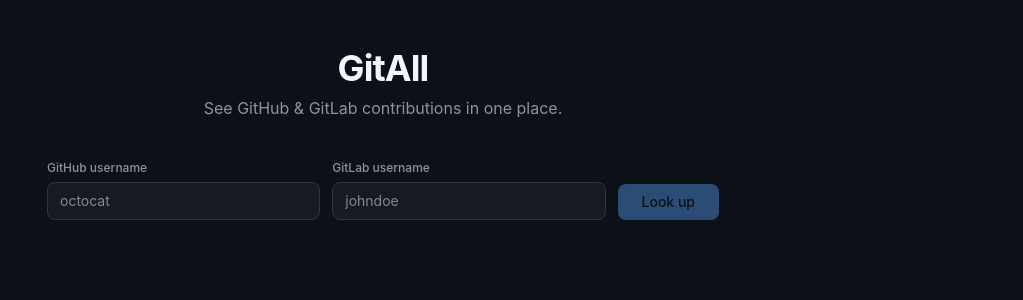
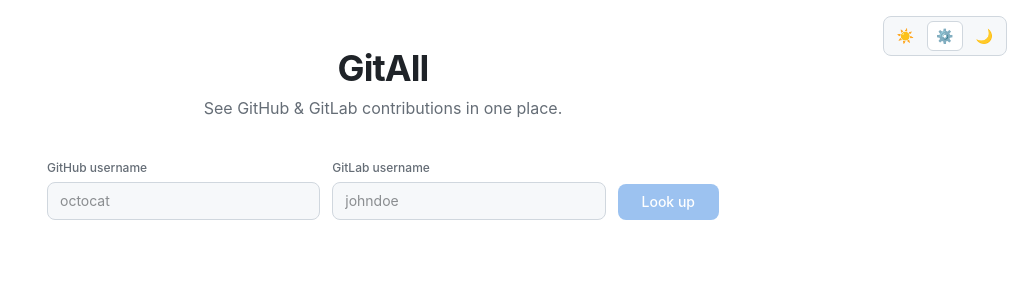
Before and after one commit to jason-shprintz/git-all, a Next.js app: page / in a window 1280 px wide. Shown: the top 300 px of the page, without its empty margins (257-1280 px from the left). Built offline with nearby package versions, Linux system fonts and the light colour scheme.

Commit message:
Add light mode support with system preference detection and theme toggle
Agent-Logs-Url: https://github.com/jason-shprintz/git-all/sessions/d1ec42ed-3073-4dde-865b-eafa06f29670

Co-authored-by: jason-shprintz <119976085+jason-shprintz@users.noreply.github.com>

```diff
--- a/src/app/globals.css
+++ b/src/app/globals.css
@@ -1,5 +1,6 @@
 @import "tailwindcss";
 
+/* ── Dark theme (default) ──────────────────────────────────────────── */
 :root {
   --bg: #0d1117;
   --bg-surface: #161b22;
@@ -33,6 +34,101 @@
   --ga-level-4: #5eead4;
 }
 
+/* Manual light override */
+[data-theme="light"] {
+  --bg: #ffffff;
+  --bg-surface: #f6f8fa;
+  --bg-elevated: #ffffff;
+  --border: #d0d7de;
+  --text-primary: #1f2328;
+  --text-secondary: #656d76;
+  --text-muted: #8b949e;
+  --accent: #0969da;
+  --accent-hover: #0550ae;
+
+  --level-0: #ebedf0;
+  --level-1: #9be9a8;
+  --level-2: #40c463;
+  --level-3: #30a14e;
+  --level-4: #216e39;
+
+  --gl-level-0: #ebedf0;
+  --gl-level-1: #ffdfb2;
+  --gl-level-2: #f5a623;
+  --gl-level-3: #e08300;
+  --gl-level-4: #b35900;
+
+  --ga-level-0: #ebedf0;
+  --ga-level-1: #b2f0e8;
+  --ga-level-2: #2dd4bf;
+  --ga-level-3: #0d9488;
+  --ga-level-4: #0f766e;
+}
+
+/* Manual dark override */
+[data-theme="dark"] {
+  --bg: #0d1117;
+  --bg-surface: #161b22;
+  --bg-elevated: #1c2128;
+  --border: #30363d;
+  --text-primary: #f0f6fc;
+  --text-secondary: #8b949e;
+  --text-muted: #484f58;
+  --accent: #58a6ff;
+  --accent-hover: #79c0ff;
+
+  --level-0: #161b22;
+  --level-1: #0e4429;
+  --level-2: #006d32;
+  --level-3: #26a641;
+  --level-4: #39d353;
+
+  --gl-level-0: #161b22;
+  --gl-level-1: #4a2600;
+  --gl-level-2: #7a4100;
+  --gl-level-3: #c96800;
+  --gl-level-4: #fd9a28;
+
+  --ga-level-0: #161b22;
+  --ga-level-1: #064e3b;
+  --ga-level-2: #0d9488;
+  --ga-level-3: #2dd4bf;
+  --ga-level-4: #5eead4;
+}
+
+/* System preference: light (when no manual choice has been set) */
+@media (prefers-color-scheme: light) {
+  :root:not([data-theme]) {
+    --bg: #ffffff;
+    --bg-surface: #f6f8fa;
+    --bg-elevated: #ffffff;
+    --border: #d0d7de;
+    --text-primary: #1f2328;
+    --text-secondary: #656d76;
+    --text-muted: #8b949e;
+    --accent: #0969da;
+    --accent-hover: #0550ae;
+
+    --level-0: #ebedf0;
+    --level-1: #9be9a8;
+    --level-2: #40c463;
+    --level-3: #30a14e;
+    --level-4: #216e39;
+
+    --gl-level-0: #ebedf0;
+    --gl-level-1: #ffdfb2;
+    --gl-level-2: #f5a623;
+    --gl-level-3: #e08300;
+    --gl-level-4: #b35900;
+
+    --ga-level-0: #ebedf0;
+    --ga-level-1: #b2f0e8;
+    --ga-level-2: #2dd4bf;
+    --ga-level-3: #0d9488;
+    --ga-level-4: #0f766e;
+  }
+}
+
 body {
   background: var(--bg);
   color: var(--text-primary);
--- a/src/app/layout.tsx
+++ b/src/app/layout.tsx
@@ -1,10 +1,24 @@
 import type { Metadata } from "next";
 import "./globals.css";
+import { ThemeToggle } from "@/components/ThemeToggle";
 
 export const metadata: Metadata = {
   title: "GitAll — Unified Contribution Heatmap",
   description: "See your GitHub and GitLab contributions in one place. View side-by-side or integrated heatmaps across platforms.",
 };
+
+/* Inline script injected before first paint to avoid flash of wrong theme */
+const themeInitScript = `
+(function() {
+  try {
+    var stored = localStorage.getItem('theme');
+    if (stored === 'light' || stored === 'dark') {
+      document.documentElement.setAttribute('data-theme', stored);
+    }
+    // 'system' or null → no attribute, CSS media query takes over
+  } catch (e) {}
+})();
+`.trim();
 
 export default function RootLayout({
   children,
@@ -13,7 +27,12 @@ export default function RootLayout({
 }) {
   return (
     <html lang="en">
+      {/* eslint-disable-next-line @next/next/no-before-interactive-script-outside-document */}
+      <head>
+        <script dangerouslySetInnerHTML={{ __html: themeInitScript }} />
+      </head>
       <body className="min-h-screen antialiased">
+        <ThemeToggle />
         {children}
       </body>
     </html>
--- /dev/null
+++ b/src/components/ThemeToggle.tsx
@@ -0,0 +1,61 @@
+"use client";
+
+import { useEffect, useState } from "react";
+
+type ThemeChoice = "light" | "dark" | "system";
+
+export function ThemeToggle() {
+  const [choice, setChoice] = useState<ThemeChoice>("system");
+
+  /* On mount, read the persisted choice */
+  useEffect(() => {
+    const stored = localStorage.getItem("theme") as ThemeChoice | null;
+    if (stored === "light" || stored === "dark" || stored === "system") {
+      setChoice(stored);
+    }
+  }, []);
+
+  /* Apply the choice whenever it changes */
+  useEffect(() => {
+    const root = document.documentElement;
+    if (choice === "system") {
+      root.removeAttribute("data-theme");
+    } else {
+      root.setAttribute("data-theme", choice);
+    }
+    localStorage.setItem("theme", choice);
+  }, [choice]);
+
+  const options: { value: ThemeChoice; label: string; title: string }[] = [
+    { value: "light", label: "☀️", title: "Light" },
+    { value: "system", label: "⚙️", title: "System" },
+    { value: "dark", label: "🌙", title: "Dark" },
+  ];
+
+  return (
+    <div
+      className="fixed top-4 right-4 z-50 flex gap-1 p-1 rounded-lg"
+      style={{ backgroundColor: "var(--bg-surface)", border: "1px solid var(--border)" }}
+      role="group"
+      aria-label="Theme selector"
+    >
+      {options.map(({ value, label, title }) => (
+        <button
+          key={value}
+          onClick={() => setChoice(value)}
+          title={title}
+          aria-label={title}
+          aria-pressed={choice === value}
+          className="px-2 py-1 text-sm rounded-md transition-colors cursor-pointer"
+          style={{
+            backgroundColor: choice === value ? "var(--bg-elevated)" : "transparent",
+            color: choice === value ? "var(--text-primary)" : "var(--text-muted)",
+            border: choice === value ? "1px solid var(--border)" : "1px solid transparent",
+          }}
+        >
+          {label}
+        </button>
+      ))}
+    </div>
+  );
+}
```
